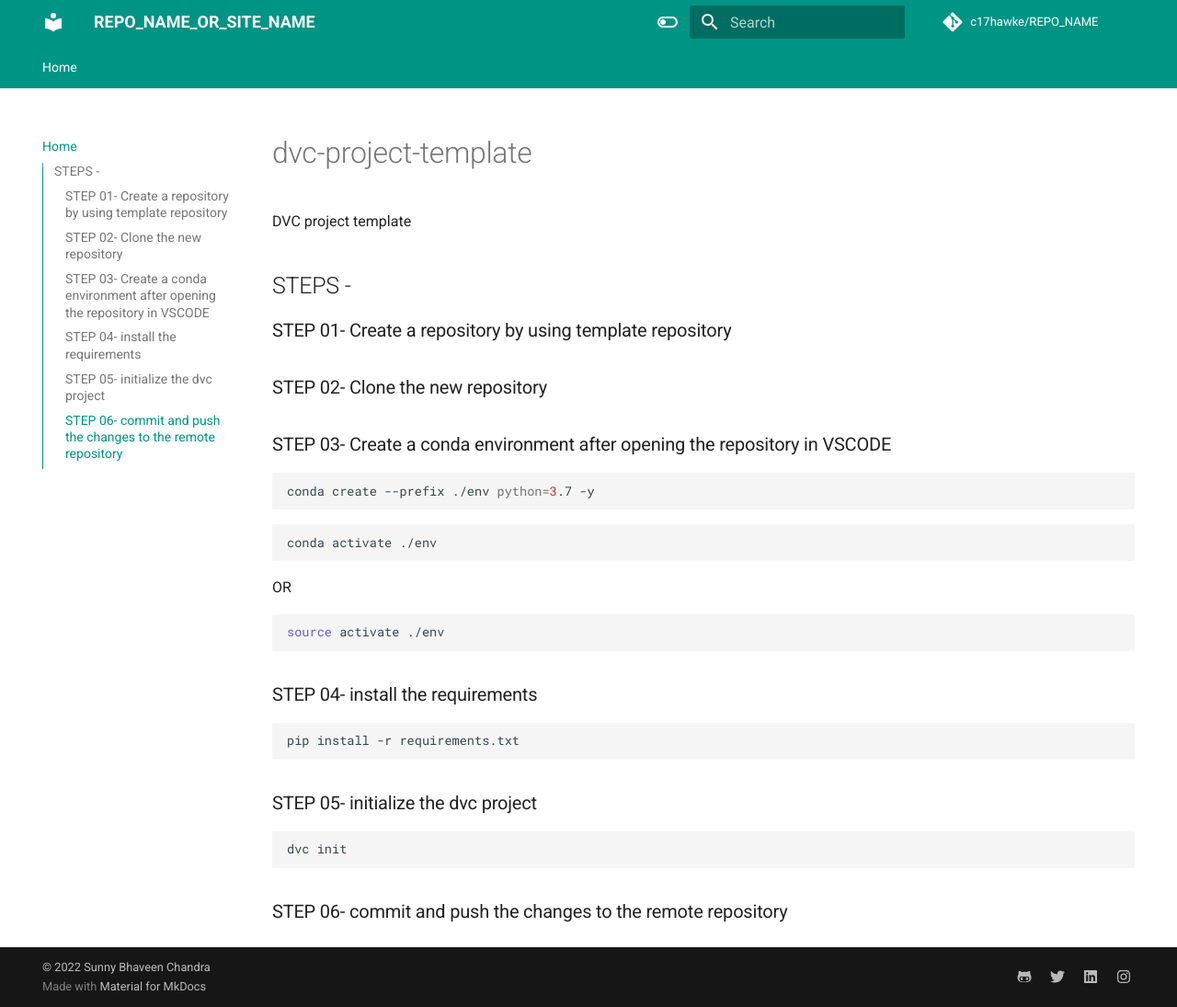
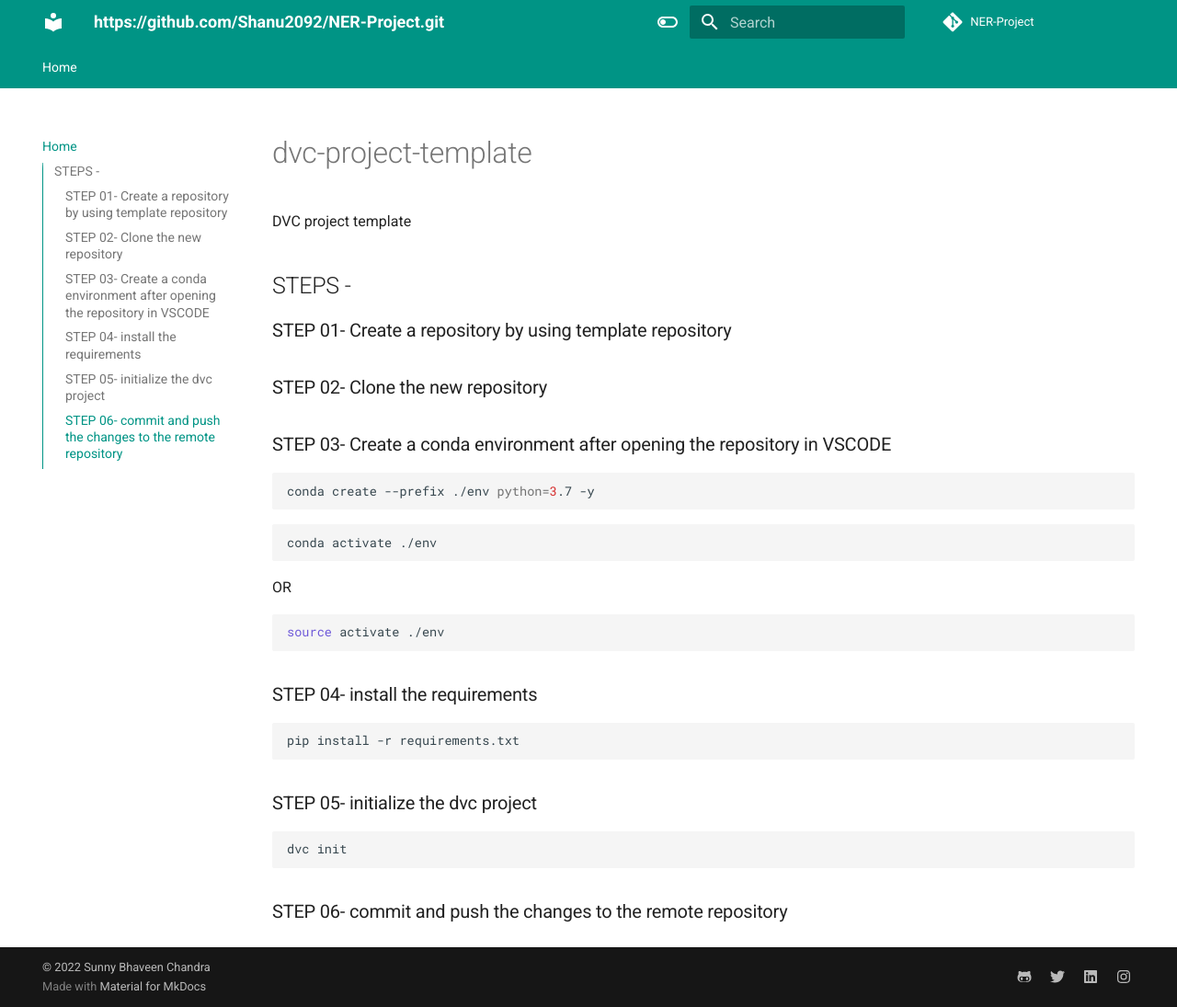
Before and after one commit to Shanu2092/NER-Project, an MkDocs documentation site: the page built from docs/index.md, in a window 1280 px wide and 1095 px high. Shown: the whole window at 92% size. Built offline with MkDocs 1.6.1 and Material for MkDocs 9.7.7, drawn with Linux system fonts in a browser that asks for light colours; comment, search, counter and statistics services are not loaded.

Commit message:
first commit

```diff
--- a/mkdocs.yml
+++ b/mkdocs.yml
@@ -1,16 +1,16 @@
 # Project information
-site_name: REPO_NAME_OR_SITE_NAME
+site_name: https://github.com/Shanu2092/NER-Project.git
 # defeine TOC or order of website-
 nav:
   - Home: index.md
 
-site_author: Sunny Bhaveen Chandra
+site_author: Karn Abhinav Shanu
 site_description: >-
   DESCRIPTION
 
 # Repository
-repo_name: c17hawke/REPO_NAME
-repo_url: https://github.com/c17hawke/REPO_NAME
+repo_name: NER-Project
+repo_url: https://github.com/Shanu2092/NER-Project.gitE
 
 # Configuration
 theme:
@@ -70,4 +70,4 @@
   - search
 
 copyright: |
-  &copy; 2022 <a href="https://github.com/c17hawke"  target="_blank" rel="noopener">Sunny Bhaveen Chandra</a>
+  &copy; 2022 <a href="https://github.com/Shanu2092"  target="_blank" rel="noopener">Sunny Bhaveen Chandra</a>
```
